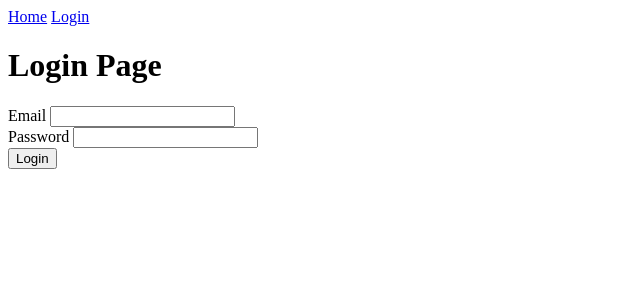
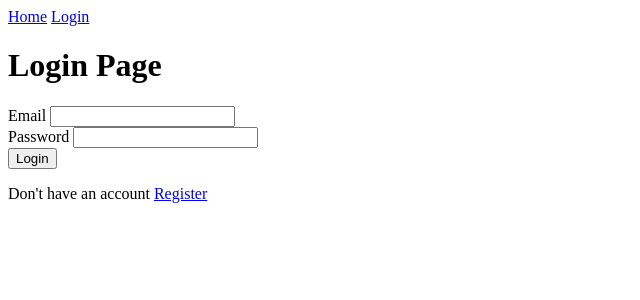
Before and after one commit to shabayekdes/django-event, a Django app: page /login/ in a window 1280 px wide. Shown: the top 300 px of the page, without its empty margins (0-640 px from the left). Run offline with Django 4.2, Linux system fonts and the light colour scheme.

Commit message:
Add custom user registration form

```diff
--- a/accounts/urls.py
+++ b/accounts/urls.py
@@ -6,6 +6,7 @@ urlpatterns = [
     path('', views.home_page, name="home"),
     path('login/', views.login_page, name="login"),
     path('logout/', views.logout_page, name="logout"),
+    path('register/', views.register_page, name="register"),
 
     path('users/<str:pk>/', views.user_details, name="user_details"),
     path('my-account/', views.my_account, name="my_account"),
--- a/accounts/views.py
+++ b/accounts/views.py
@@ -1,7 +1,9 @@
 from django.contrib.auth import authenticate, login, logout
 from django.contrib.auth.decorators import login_required
+from django.contrib.auth.forms import UserCreationForm
 from django.shortcuts import render, redirect
 
+from accounts.forms import RegisterUserForm
 from accounts.models import User
 from events.models import Event
 
@@ -58,3 +60,19 @@ def logout_page(request):
         return redirect('home')
 
     return render(request, 'auth/logout.html')
+
+
+def register_page(request):
+    page = "register"
+    form = RegisterUserForm(request.POST or None)
+    if form.is_valid():
+        user = form.save(commit=False)
+        user.save()
+        login(request, user)
+        return redirect('home')
+
+    context = {
+        'page': page,
+        'form': form
+    }
+    return render(request, 'auth/login_register.html', context)
--- a/templates/auth/login_register.html
+++ b/templates/auth/login_register.html
@@ -2,8 +2,13 @@
 
 {% block content %}
     {% if page == "register" %}
-        <h1>Login Page</h1>
-
+        <h1>Register Page</h1>
+        <form method="POST" action="{% url 'register' %}">
+            {% csrf_token %}
+            {{ form.as_p }}
+            <input type="submit" value="Register">
+        </form>
+        <p>Already have an account <a href="{% url 'login' %}">Login</a></p>
     {% else %}
         <h1>Login Page</h1>
         <form method="POST" action="{% url 'login' %}">
@@ -14,9 +19,10 @@
             </div>
             <div>
                 <label for="password_input">Password</label>
-                <input type="password" name="password" id="password_input" >
+                <input type="password" name="password" id="password_input">
             </div>
             <input type="submit" value="Login">
         </form>
+        <p>Don't have an account <a href="{% url 'register' %}">Register</a></p>
     {% endif %}
 {% endblock content %}
--- a/templates/users/my_account.html
+++ b/templates/users/my_account.html
@@ -1,11 +1,15 @@
 {% extends 'main.html' %}
 {% block content %}
+    <h1>My Account</h1>
     <span>Welcome, {{ user.name }}</span>
-    <h1>My Account</h1>
+    {% if not user.events %}
     <h3>My Events</h3>
     {% for event in user.events.all %}
         <a href="{% url 'show_event' event.id %}">
             <div>{{ event.name }}</div>
         </a>
     {% endfor %}
+    {% else %}
+        <p>Don't have any events if you want to create new event.</p>
+    {% endif %}
 {% endblock %}
```
Also changed, not shown: accounts/forms.py (added, +9 -0 lines).
